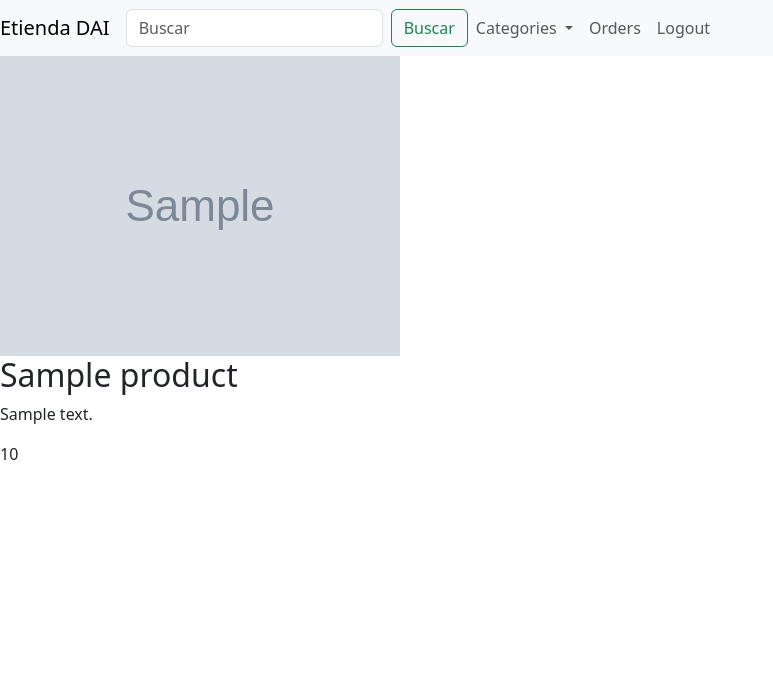
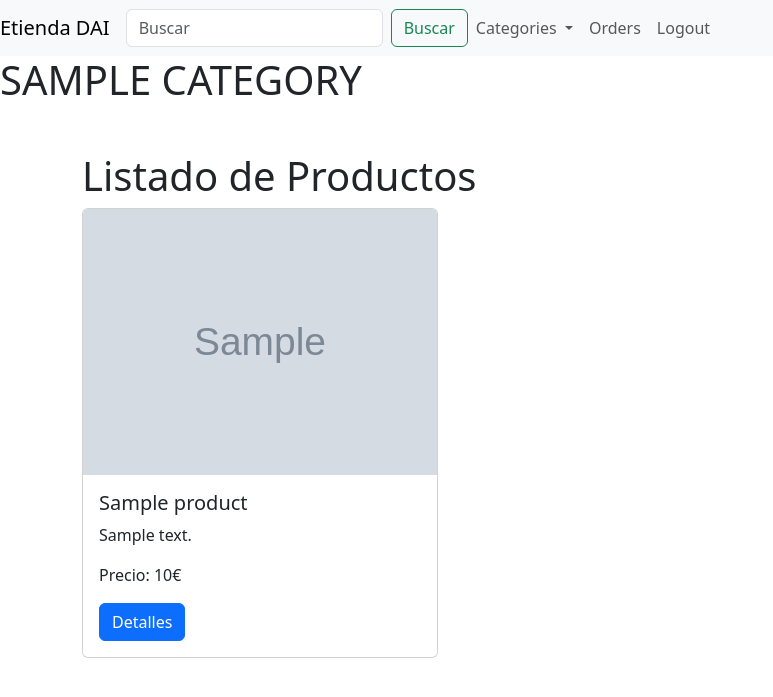
Before and after one commit to stardusther/DAI, a Django app: template e-commerce/etienda/templates/products.html in a window 1280 px wide. Shown: the top 697 px of the page, without its empty margins (0-773 px from the left). Run offline with Django 4.2, Linux system fonts and the light colour scheme; the template is opened without the code that fills it: most values are stand-ins (such as "Sample title", 1, 10 or a date in 2020); grey boxes marked "Sample" are stand-in pictures; some libraries are stand-ins or nearby versions.

Commit message:
Add product html file and search form

```diff
--- a/e-commerce/ecommerce/functions.py
+++ b/e-commerce/ecommerce/functions.py
@@ -40,7 +40,6 @@ def import_products(request):
 
 def store_products(products):
     """Stores the products in the database"""
-    print("PRODS", products)
     for prod in products:
         try:
             product = ecommerce_models.Product(**prod)  # Get the product JSON
--- a/e-commerce/etienda/templates/base.html
+++ b/e-commerce/etienda/templates/base.html
@@ -12,46 +12,14 @@
 <body>
 
     <!-- Navbar -->
-<!--    <nav class="topnav navbar navbar-expand-lg navbar-light bg-light">-->
-<!--        <div class="container-fluid">-->
-<!--            <a class="navbar-brand" href="{% url 'index' %}">Etienda DAI</a>-->
-<!--            <button class="navbar-toggler" type="button" data-bs-toggle="collapse" data-bs-target="#navbarNavAltMarkup"-->
-<!--                    aria-controls="navbarNavAltMarkup" aria-expanded="false" aria-label="Toggle navigation"> <span-->
-<!--                    class="navbar-toggler-icon"></span> </button>-->
-<!--            &lt;!&ndash; Searchbar &ndash;&gt;-->
-<!--            <form class="d-flex">-->
-<!--                <input class="form-control me-2" type="search" placeholder="Buscar" aria-label="Search">-->
-<!--                <button class="btn btn-outline-success" type="submit">Buscar</button>-->
-<!--            </form>-->
-<!--            &lt;!&ndash; Navbar links &ndash;&gt;-->
-<!--            <-->
-<!--            <div class="collapse navbar-collapse" id="navbarNavAltMarkup">-->
-<!--                <div class="navbar-nav">-->
-<!--                    <li class="nav-item dropdown">-->
-<!--                        <a class="nav-link dropdown-toggle" href="#" id="navbarDropdown" role="button" data-toggle="dropdown" aria-haspopup="true" aria-expanded="false">-->
-<!--                            Categories-->
-<!--                        </a>-->
-<!--                        <div class="dropdown-menu" aria-labelledby="navbarDropdown">-->
-<!--                            <a class="dropdown-item" href="#">Category 1</a>-->
-<!--                            <a class="dropdown-item" href="#">Category 2</a>-->
-<!--                            <a class="dropdown-item" href="#">Category 3</a>-->
-<!--                            &lt;!&ndash; Agrega más categorías según sea necesario &ndash;&gt;-->
-<!--                        </div>-->
-
-<!--                </div>-->
-<!--                <a class="nav-link" href=#>Orders</a>-->
-<!--                <a class="nav-link" href=#>Logout</a>-->
-<!--            </div>-->
-<!--        </div>-->
-<!--    </nav>-->
-
     <nav class="navbar navbar-expand-lg navbar-light bg-light">
         <a class="navbar-brand" href="{% url 'index' %}">Etienda DAI</a>
         <!-- Searchbar -->
-        <form class="d-flex">
-            <input class="form-control me-2" type="search" placeholder="Buscar" aria-label="Search">
+        <form class="d-flex" method="get" action="{% url 'products' %}">
+            <input name='search_term' class="form-control me-2" type="search" placeholder="Buscar" aria-label="Search">
             <button class="btn btn-outline-success" type="submit">Buscar</button>
         </form>
+        <!-- End Searchbar -->
         <button class="navbar-toggler" type="button" data-toggle="collapse" data-target="#navbarNav" aria-controls="navbarNav" aria-expanded="false" aria-label="Toggle navigation">
             <span class="navbar-toggler-icon"></span>
         </button>
@@ -62,10 +30,9 @@
                         Categories
                     </a>
                     <div class="dropdown-menu" aria-labelledby="navbarDropdown">
-                        <a class="dropdown-item" href="#">Category 1</a>
-                        <a class="dropdown-item" href="#">Category 2</a>
-                        <a class="dropdown-item" href="#">Category 3</a>
-                        <!-- Agrega más categorías según sea necesario -->
+                        {% for categoria in categorias %}
+                            <a class="dropdown-item" href="{% url 'categories' category=categoria  %}">{{categoria | capfirst}}</a>
+                        {% endfor %}
                     </div>
                 </li>
                 <li class="nav-item">
--- a/e-commerce/etienda/templates/products.html
+++ b/e-commerce/etienda/templates/products.html
@@ -3,16 +3,37 @@
 {% load static %}
 
 {% block content %}
-{% for product in products %}
-    <div class="product-card">
-        <div class="product-card__image">
-            <img src="{{ product.image.url }}" alt="{{ product.name }}">
-        </div>
-        <div class="product-card__content">
-            <h2>{{ product.name }}</h2>
-            <p>{{ product.description }}</p>
-            <p>{{ product.price }}</p>
-        </div>
+<h1>{{category | upper}}</h1>
+<!--{% for product in products %}-->
+<!--    <div class="product-card">-->
+<!--        <div class="product-card__image">-->
+<!--            <img src="{{ product.image.url }}" alt="{{ product.name }}">-->
+<!--        </div>-->
+<!--        <div class="product-card__content">-->
+<!--            <h2>{{ product.title }}</h2>-->
+<!--            <p>{{ product.description }}</p>-->
+<!--            <p>{{ product.price }}</p>-->
+<!--        </div>-->
+<!--    </div>-->
+<!--{% endfor %}-->
+
+<div class="container mt-5">
+    <h1>Listado de Productos</h1>
+
+    <div class="row">
+        {% for product in products %}
+            <div class="col-md-4 mb-4">
+                <div class="card">
+                    <img src="{{ producto.imagen_url }}" class="card-img-top" alt="{{ producto.nombre }}">
+                    <div class="card-body">
+                        <h5 class="card-title">{{ product.title }}</h5>
+                        <p class="card-text">{{ product.description }}</p>
+                        <p class="card-text">Precio: {{ product.price }}€</p>
+                        <a href="#" class="btn btn-primary">Detalles</a>
+                    </div>
+                </div>
+            </div>
+        {% endfor %}
     </div>
-{% endfor %}
+</div>
 {% endblock content %}
--- a/e-commerce/etienda/urls.py
+++ b/e-commerce/etienda/urls.py
@@ -4,7 +4,6 @@ from etienda import views
 
 urlpatterns = [
     path("", views.index, name="index"),
-    path("categories/", views.categories, name="categories"),
-    path("mens_clothing", views.mens_clothing, name="mens_clothing"),
-    path("womens_clothing", views.womens_clothing, name="womens_clothing"),
+    path("category/<str:category>/", views.category, name="categories"),
+    path("products/", views.filter_request, name="products"),
 ]
```
Also changed, not shown: e-commerce/etienda/static/css/base.css (deleted, +0 -13 lines), e-commerce/etienda/views.py (+33 -38 lines), e-commerce/db.sqlite3, e-commerce/etienda/static/css/categories.css (deleted), e-commerce/etienda/static/css/landing.css (deleted).
